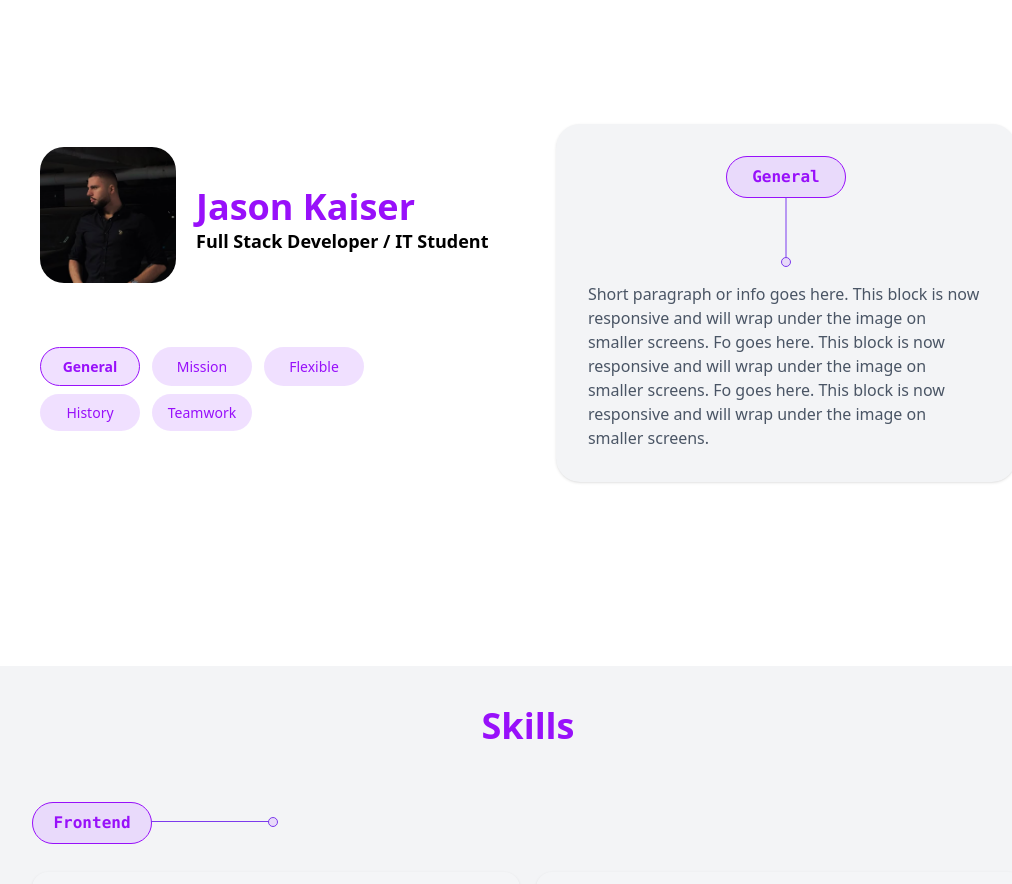
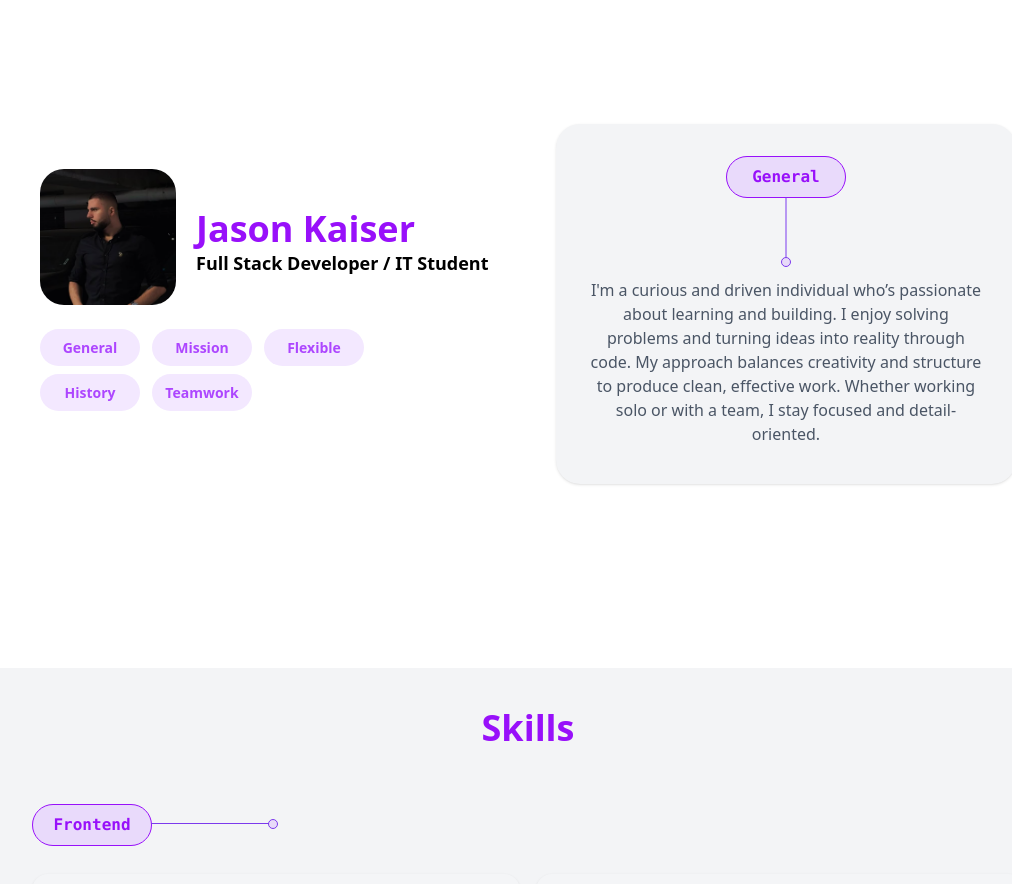
Before and after one commit to jasonkaiser/personal-portfolio, a React (Vite) app: page / in a window 1280 px wide. Shown: the part 940-1824 px from the top of the page, without its empty margins (112-1124 px from the left). Built offline with nearby package versions, Linux system fonts and the light colour scheme.

Commit message:
About Me Dynamic Version

```diff
--- a/src/components/About.jsx
+++ b/src/components/About.jsx
@@ -1,23 +1,43 @@
-import React from "react";
-import aboutText from "../data/aboutData";
+import React, { useState, useEffect } from "react";
+import aboutData from "../data/aboutData";
 
 const About = () => {
 
+  const [aboutItem, setAboutItem] = useState("General");
+  const [displayItem, setDisplayItem] = useState(aboutItem);
+  const [fade, setFade] = useState(true);
+
+  const selectAboutItem = aboutData.find(item => item.id === displayItem) || aboutData[0];
+
+  const topButtons = aboutData.slice(0, 3);
+  const bottomButtons = aboutData.slice(3);
+
+  useEffect(() => {
+    if (aboutItem === displayItem) return;
+
+    setFade(false);
+
+    const timeout = setTimeout(() => {
+      setDisplayItem(aboutItem);
+      setFade(true);
+    }, 500);
+
+    return () => clearTimeout(timeout);
+  }, [aboutItem, displayItem]);
+
   return (
-
     <section id="aboutme" className="relative overflow-hidden">
-
-      {/* Content Layer */}
       <div className="relative z-10 flex flex-col items-center pt-10">
         <h1 className="section-title lg:mb-30">About me</h1>
 
         <div className="rounded-3xl p-6 max-w-5xl mx-auto w-full flex flex-col md:flex-row items-center gap-15 lg:mb-30">
+
           {/* Left side */}
           <div id="test1" className="w-full md:w-1/2 flex flex-col max-sm:items-center">
             <div className="flex items-center gap-5 max-sm:flex max-sm:flex-col max-sm:text-center">
               <div
                 className="bg-gray-500 bg-cover bg-center rounded-3xl w-32 h-32 md:w-34 md:h-34 mb-3"
-                style={{ backgroundImage: 'url(./avatar.png)' }}
+                style={{ backgroundImage: "url(./avatar.png)" }}
               ></div>
               <div>
                 <h1 className="text-4xl font-bold text-purple-600 max-md:text-6xl">Jason Kaiser</h1>
@@ -27,30 +47,59 @@ const About = () => {
               </div>
             </div>
 
-            <h1 className="text-xs font-medium text-gray-s00 max-md:mb-4 max-md:text-xs mt-10 ml-1"></h1>
-
-            <div id="test2" className="flex gap-3 mt-3 max-sm:mt-0 max-sm:mb-1">
-              <button className="purple-button border-1 font-bold">General</button>
-              <button className="purple-button">Mission</button>
-              <button className="purple-button">Flexible</button>
+            <div className="flex gap-3 mt-3 max-sm:mt-0 max-sm:mb-1">
+              {topButtons.map((item) => (
+                <button
+                  key={item.id}
+                  onClick={() => setAboutItem(item.id)}
+                  className={`purple-button font-bold transition-all duration-300 ease-in-out ${
+                    aboutItem === item.id
+                      ? "border border-purple-600 bg-purple-200 text-purple-700"
+                      : "border-transparent bg-purple-100 text-purple-500"
+                  }`}
+                >
+                  {item.title}
+                </button>
+              ))}
             </div>
 
             <div className="flex gap-3 mt-[-20px] max-sm:mb-5">
-              <button className="purple-button">History</button>
-              <button className="purple-button">Teamwork</button>
+              {bottomButtons.map((item) => (
+                <button
+                  key={item.id}
+                  onClick={() => setAboutItem(item.id)}
+                  className={`purple-button font-bold transition-all duration-300 ease-in-out ${
+                    aboutItem === item.id
+                      ? "border border-purple-600 bg-purple-200 text-purple-700"
+                      : "border-transparent bg-purple-100 text-purple-500"
+                  }`}
+                >
+                  {item.title}
+                </button>
+              ))}
             </div>
           </div>
 
           {/* Right side */}
-          <div className="w-full items-center md:w-1/2 text-center md:text-left flex flex-col max-sm:items-center  bg-gray-100 shadow p-8 rounded-3xl hover:shadow-xl transition-all duration-300">
-           <h1 className="text-2xs text-center font-semibold font-mono capitalize mb-21 text-purple-600 bg-purple-300/40 w-30 rounded-full border border-purple-600 py-2 relative underline-line">
-              General
-            </h1>
-            <p className="text-gray-600">
-              Short paragraph or info goes here. This block is now responsive and will wrap under
-              the image on smaller screens. Fo goes here. This block is now responsive and will wrap
-              under the image on smaller screens. Fo goes here. This block is now responsive and
-              will wrap under the image on smaller screens.
+          <div className="h-90 w-full md:w-1/2 flex flex-col items-center text-center max-sm:items-center bg-gray-100 shadow p-8 rounded-3xl hover:shadow-xl transition-shadow duration-300">
+          <h1
+            className="text-2xs font-semibold font-mono capitalize mb-20 bg-purple-300/40 w-30 rounded-full border text-purple-600 border-purple-600 py-2 relative underline-line"
+          >
+            <span
+              className={`transition-opacity duration-500 ease-in-out ${
+                fade ? "opacity-100" : "opacity-0"
+              }`}
+            >
+              {selectAboutItem.title}
+            </span>
+          </h1>
+
+            <p
+              className={`text-gray-600 transition-opacity duration-200 ease-in-out ${
+                fade ? "opacity-100" : "opacity-0"
+              }`}
+            >
+              {selectAboutItem.text}
             </p>
           </div>
         </div>
--- a/src/data/aboutData.js
+++ b/src/data/aboutData.js
@@ -1,11 +1,37 @@
-const aboutText = `
-I'm a second-year Information Technology student at the International Burch University (IBU), specializing in full-stack development with a strong foundation in both front-end and back-end technologies. My passion lies in building complete, user-focused web applications that are not only functional but also visually engaging.
+const aboutData = [
 
-In addition to my technical coursework, I have hands-on experience with graphic design and UI/UX prototyping using tools like Figma. This allows me to bridge the gap between design and development, ensuring that the user experience is always intuitive and aesthetically pleasing.
+    {
+        id: "1",
+        title: "General",
+        text: "I'm a curious and driven individual who’s passionate about learning and building. I enjoy solving problems and turning ideas into reality through code. My approach balances creativity and structure to produce clean, effective work. Whether working solo or with a team, I stay focused and detail-oriented."
 
-Beyond academics, I’ve had the opportunity to assist and guide fellow students by providing instruction in Java Object-Oriented Programming (OOP). This experience has sharpened my ability to communicate complex technical concepts clearly, work collaboratively, and foster a positive learning environment skills that are equally valuable in real-world development teams.
+    },
 
-I'm a fast learner, highly adaptable, and deeply committed to continuous improvement. Whether it's solving backend logic, optimizing user interfaces, or exploring new technologies, I’m always eager to take on new challenges and expand my skill set. My goal is to contribute meaningfully to projects that make an impact, while constantly evolving as a developer and problem solver.
-`;
+    {
+        id: "2",
+        title: "Mission",
+        text: "My mission is to grow both personally and professionally while creating digital experiences that have real-world impact. I aim to develop projects that are not just functional, but meaningful. I believe in constant learning and pushing boundaries in everything I do. Every step forward is a chance to improve myself and what I build."
 
-export default aboutText;
+    },
+    {
+        id: "3",
+        title: "Flexible",
+        text: "I adapt quickly to new environments, technologies, and challenges. Flexibility is one of my strongest traits — whether the task changes, the team shifts, or a new tool is introduced, I’m ready to adjust. I see change as an opportunity for growth. Being versatile helps me thrive in both structured and fast-paced settings."
+
+    },
+    {
+        id: "4",
+        title: "History",
+        text: "My journey began with a deep interest in how technology works behind the scenes. Over time, I’ve built a solid foundation in web development and problem-solving through hands-on projects and constant learning. Each challenge I’ve faced has shaped my skills and mindset. My history is a mix of trial, error, and evolution."
+
+    },
+    {
+        id: "5",
+        title: "Teamwork",
+        text: "I strongly value collaboration and believe the best ideas come from open communication and shared effort. I enjoy working in teams where everyone contributes and supports each other’s growth. I listen, give feedback, and stay committed to the common goal. Good teamwork creates great results — and even better experiences.."
+
+    }
+
+]
+
+export default aboutData;
```
